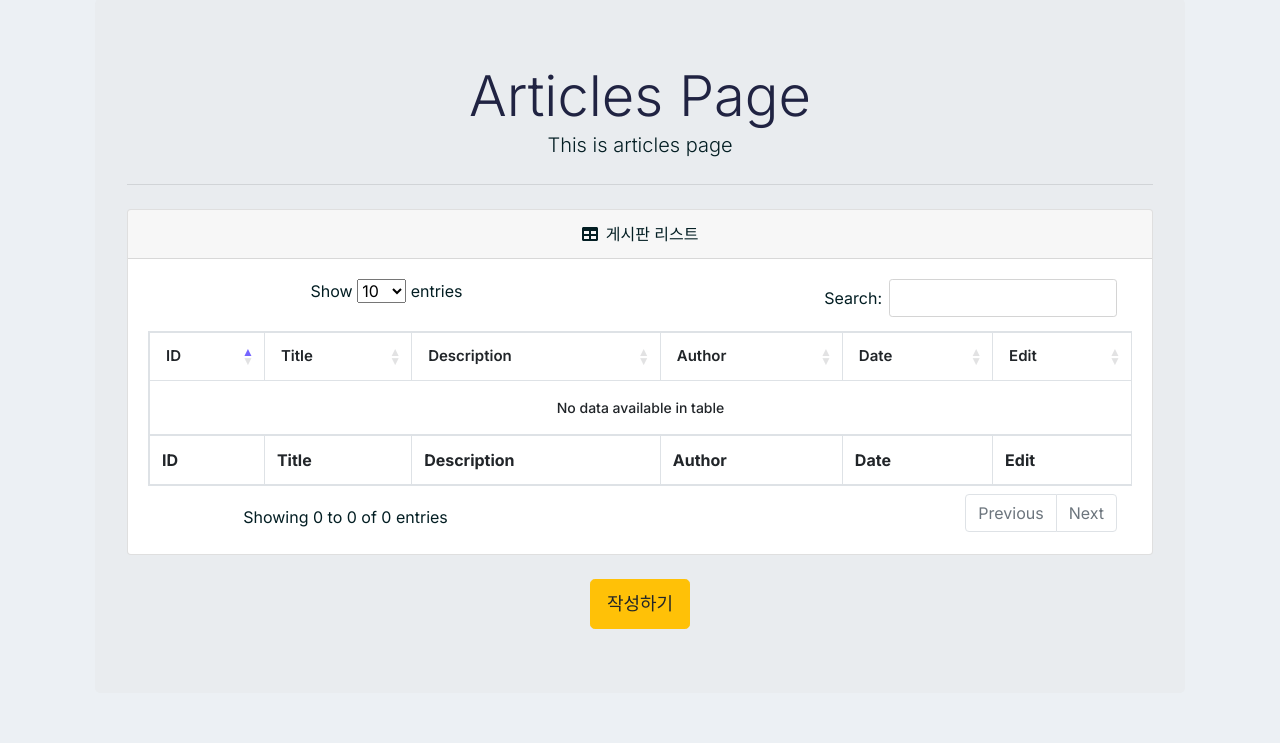
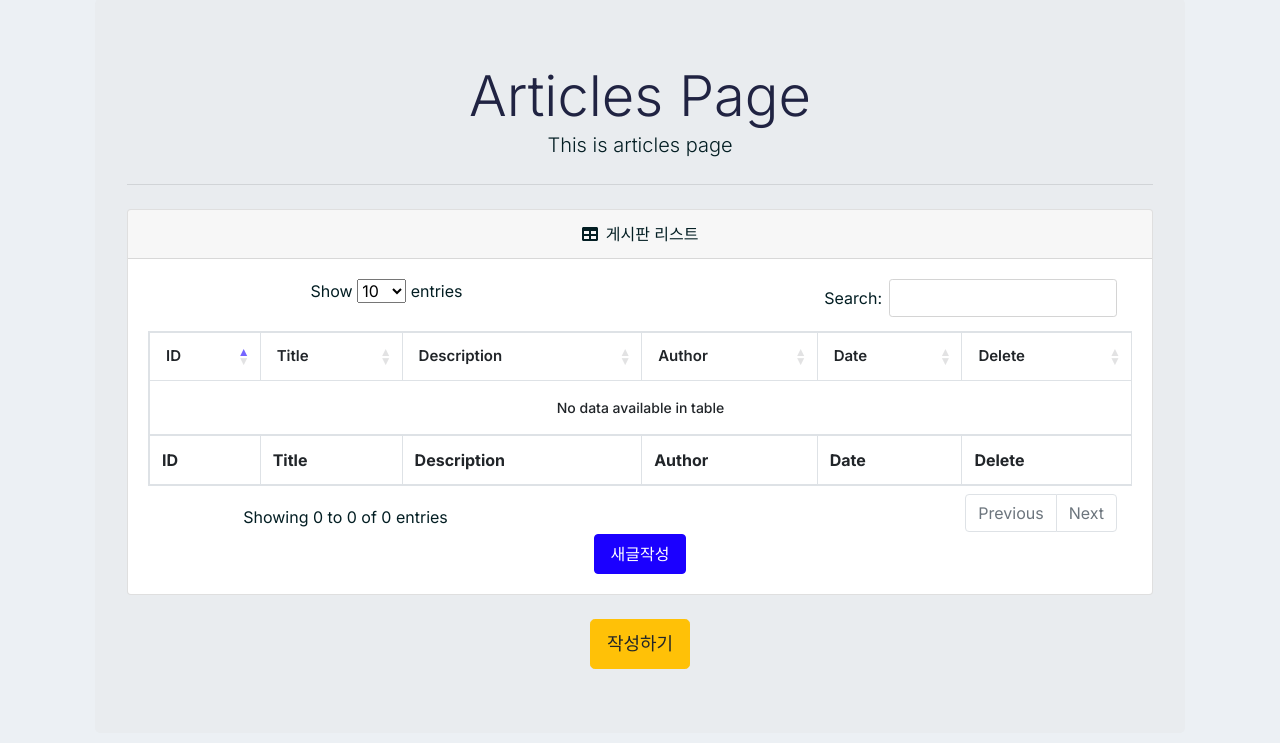
Before and after one commit to cdp404/Flask, a Flask app: page /articles in a window 1280 px wide. Shown: the part 57-800 px from the top of the page. Run offline with Flask 2, Linux system fonts and the light colour scheme; data that the repository does not hold is empty; some libraries are stand-ins or nearby versions; some web fonts are replaced.

Commit message:
button error

```diff
--- a/app.py
+++ b/app.py
@@ -110,12 +110,37 @@ def articles():
 
 @app.route('/article/<int:id>')
 def article(id):
+
+    cursor = db.cursor()
     sql = 'SELECT * FROM topic WHERE id = %s'
-    print(id)
-    articles = Articles()[id-1]
-    print(articles)
-    return render_template("article.html",data = articles)
+    cursor.execute(sql,[id])
+    # articles = Articles()[id-1]
+    topic = cursor.fetchone()
+    print(topic)
+    return render_template("article.html",data = topic)
     # return 'success'
+
+@app.route('/article/<string:id>/edit_article',methods=['GET', 'POST'])
+def edit_article(id):
+    if request.method =="POST":
+        title = request.form['title']
+        body = request.form['body']
+        author = request.form['author']
+        cur = db.cursor()
+        sql = '''
+            UPDATE `topic` SET `title`=%s,`body`=%s, `author`=%s  WHERE  `id`= %s;
+        '''
+        cur.execute(sql , (title,body,author, id ))
+        db.commit()
+        return redirect(url_for('articles'))
+    else:
+        print(id)
+        cur = db.cursor()
+        sql = 'SELECT * FROM topic WHERE id=%s'
+        cur.execute(sql , [id])
+        topic = cur.fetchone()
+        return render_template('edit_article.html', data= topic)
+    db.close()
 
 @app.route('/add_articles',methods=['GET','POST'])  # GET 형식과 POST 형식 둘 다 적용되게 함
 def add_articles():
@@ -133,6 +158,17 @@ def add_articles():
         return render_template('add_articles.html')
     db.close()
 
+@app.route('/delete/<string:id>',methods = ['POST'])
+def delete(id):
+    cursor = db.cursor()
+    sql = 'DELETE FROM topic WHERE id=%s'
+    cursor.execute(sql,[id])
+    db.commit()
+    db.close()
+    redirect(url_for('articles'))
+
+
+
 if __name__ == "__main__":      # 여길 제일 먼저 실행 (가장 초입에 작성)
     # app.run(host = "0.0.0.0", port = "8080")
     app.run()                   # defalut 값 port = "5000"
--- a/templates/add_articles.html
+++ b/templates/add_articles.html
@@ -4,8 +4,8 @@
 <div class="pd-20 card-box mb-30">
     <div class="clearfix">
         <div class="pull-left">
-            <h4 class="text-warning h4">horizontal Basic Forms</h4>
-            <p class="mb-30">All bootstrap element classies</p>
+            <h4 class="text-warning h4">Writing Lists Board</h4>
+            <p class="mb-30">Input Your Text</p>
         </div>
         </div>
     <form action = "/add_articles" method="POST" onsubmit = "return confirm('이대로 작성하시겠습니까?')">
--- a/templates/articles.html
+++ b/templates/articles.html
@@ -21,7 +21,7 @@
                             <th>Description</th>
                             <th>Author</th>
                             <th>Date</th>
-                            <th>Edit</th>
+                            <th>Delete</th>
                         </tr>
                     </thead>
                     <tfoot>
@@ -31,7 +31,7 @@
                         <th>Description</th>
                         <th>Author</th>
                         <th>Date</th>
-                        <th>Edit</th>
+                        <th>Delete</th>
                       </tr>
                   </tfoot>
                   <tbody>
@@ -42,11 +42,14 @@
                         <td>{{ article[2] }}</td>
                         <td>{{ article[3] }}</td>
                         <td>{{ article[4] }}</td>
-                        <td><button type="button" class="btn btn-danger">Edit</button></td>
+                        <td> <form action = "/delete/{{ article[0] }}" method='POST' onsubmit = "return confirm('삭제하시겠습니까?')"button type="button" class="btn btn-danger">
+                           </form></td>
+
                       </tr>
                     {% endfor %}
                   </tbody>
                 </table>
+                <a href="/add_articles" class="btn btn-primary">새글작성</a>
             </div>
           </div>
           </div>
--- a/templates/layouts.html
+++ b/templates/layouts.html
@@ -4,49 +4,41 @@
     <meta charset="UTF-8">
     <meta name="viewport" content="width=device-width, initial-scale=1.0">
     <link rel="stylesheet" href="https://stackpath.bootstrapcdn.com/bootstrap/4.5.0/css/bootstrap.min.css" integrity="sha384-9aIt2nRpC12Uk9gS9baDl411NQApFmC26EwAOH8WgZl5MYYxFfc+NcPb1dKGj7Sk" crossorigin="anonymous">
-    <link href="static/css/styles.css" rel="stylesheet" />
+    <link href="{{url_for('static',filename='css/styles.css')}}" rel="stylesheet" />
     <link href="https://cdn.datatables.net/1.10.20/css/dataTables.bootstrap4.min.css" rel="stylesheet" crossorigin="anonymous" />
     <script src="https://cdnjs.cloudflare.com/ajax/libs/font-awesome/5.13.0/js/all.min.js" crossorigin="anonymous"></script>
     <!-- Site favicon -->
-	<link rel="apple-touch-icon" sizes="180x180" href="static/vendors/images/apple-touch-icon.png">
-	<link rel="icon" type="image/png" sizes="32x32" href="static/vendors/images/favicon-32x32.png">
-	<link rel="icon" type="image/png" sizes="16x16" href="static/vendors/images/favicon-16x16.png">
+    <link rel="apple-touch-icon" sizes="180x180" href="{{url_for('static',filename='vendors/images/apple-touch-icon.png')}}">
+    <link rel="icon" type="image/png" sizes="32x32" href="{{url_for('static',filename='vendors/images/favicon-32x32.png')}}">
+    <link rel="icon" type="image/png" sizes="16x16" href="{{url_for('static',filename='vendors/images/favicon-16x16.png')}}">
     <!-- Google Font -->
     <link href="https://fonts.googleapis.com/css2?family=Inter:wght@300;400;500;600;700;800&display=swap" rel="stylesheet">
-	<!-- CSS -->
-	<link rel="stylesheet" type="text/css" href="static/vendors/styles/core.css">
-	<link rel="stylesheet" type="text/css" href="static/vendors/styles/icon-font.min.css">
-
+    <!-- CSS -->
+    <link rel="stylesheet" type="text/css" href="{{url_for('static',filename='vendors/styles/core.css')}}">
+    <link rel="stylesheet" type="text/css" href="{{url_for('static',filename='vendors/styles/icon-font.min.css')}}">
     <title>Flask_Web</title>
 </head>
 <body>
-
     {% include "includes/_navbar.html" %}
-
     <div class="container">
         <!-- Content here -->
-
     {% block body %}
     {% endblock %}
-
     </div>
-
     <script src="https://code.jquery.com/jquery-3.5.1.slim.min.js" integrity="sha384-DfXdz2htPH0lsSSs5nCTpuj/zy4C+OGpamoFVy38MVBnE+IbbVYUew+OrCXaRkfj" crossorigin="anonymous"></script>
     <script src="https://cdn.jsdelivr.net/npm/popper.js@1.16.0/dist/umd/popper.min.js" integrity="sha384-Q6E9RHvbIyZFJoft+2mJbHaEWldlvI9IOYy5n3zV9zzTtmI3UksdQRVvoxMfooAo" crossorigin="anonymous"></script>
     <script src="https://stackpath.bootstrapcdn.com/bootstrap/4.5.0/js/bootstrap.min.js" integrity="sha384-OgVRvuATP1z7JjHLkuOU7Xw704+h835Lr+6QL9UvYjZE3Ipu6Tp75j7Bh/kR0JKI" crossorigin="anonymous"></script>
     <script src="https://code.jquery.com/jquery-3.5.1.min.js" crossorigin="anonymous"></script>
     <script src="https://stackpath.bootstrapcdn.com/bootstrap/4.5.0/js/bootstrap.bundle.min.js" crossorigin="anonymous"></script>
-    <script src="static/js/scripts.js"></script>
+    <script src="{{url_for('static',filename='js/scripts.js')}}"></script>
     <script src="https://cdn.datatables.net/1.10.20/js/jquery.dataTables.min.js" crossorigin="anonymous"></script>
     <script src="https://cdn.datatables.net/1.10.20/js/dataTables.bootstrap4.min.js" crossorigin="anonymous"></script>
-    <script src="static/assets/demo/datatables-demo.js"></script>
-
-    <link rel="stylesheet" type="text/css" href="static/vendors/styles/style.css">
-	<!-- js -->
-	<script src="static/vendors/scripts/core.js"></script>
-	<script src="static/vendors/scripts/script.min.js"></script>
-	<script src="static/vendors/scripts/process.js"></script>
-    <script src="static/vendors/scripts/layout-settings.js"></script>
-
+    <script src="{{url_for('static',filename='assets/demo/datatables-demo.js')}}"></script>
+    <link rel="stylesheet" type="text/css" href="{{url_for('static',filename='vendors/styles/style.css')}}">
+    <!-- js -->
+    <script src="{{url_for('static',filename='vendors/scripts/core.js')}}"></script>
+    <script src="{{url_for('static',filename='vendors/scripts/script.min.js')}}"></script>
+    <script src="{{url_for('static',filename='vendors/scripts/process.js')}}"></script>
+    <script src="{{url_for('static',filename='vendors/scripts/layout-settings.js')}}"></script>
 </body>
 </html>
```
Also changed, not shown: templates/article.html (+4 -3 lines), templates/edit_article.html (added, +37 -0 lines).
